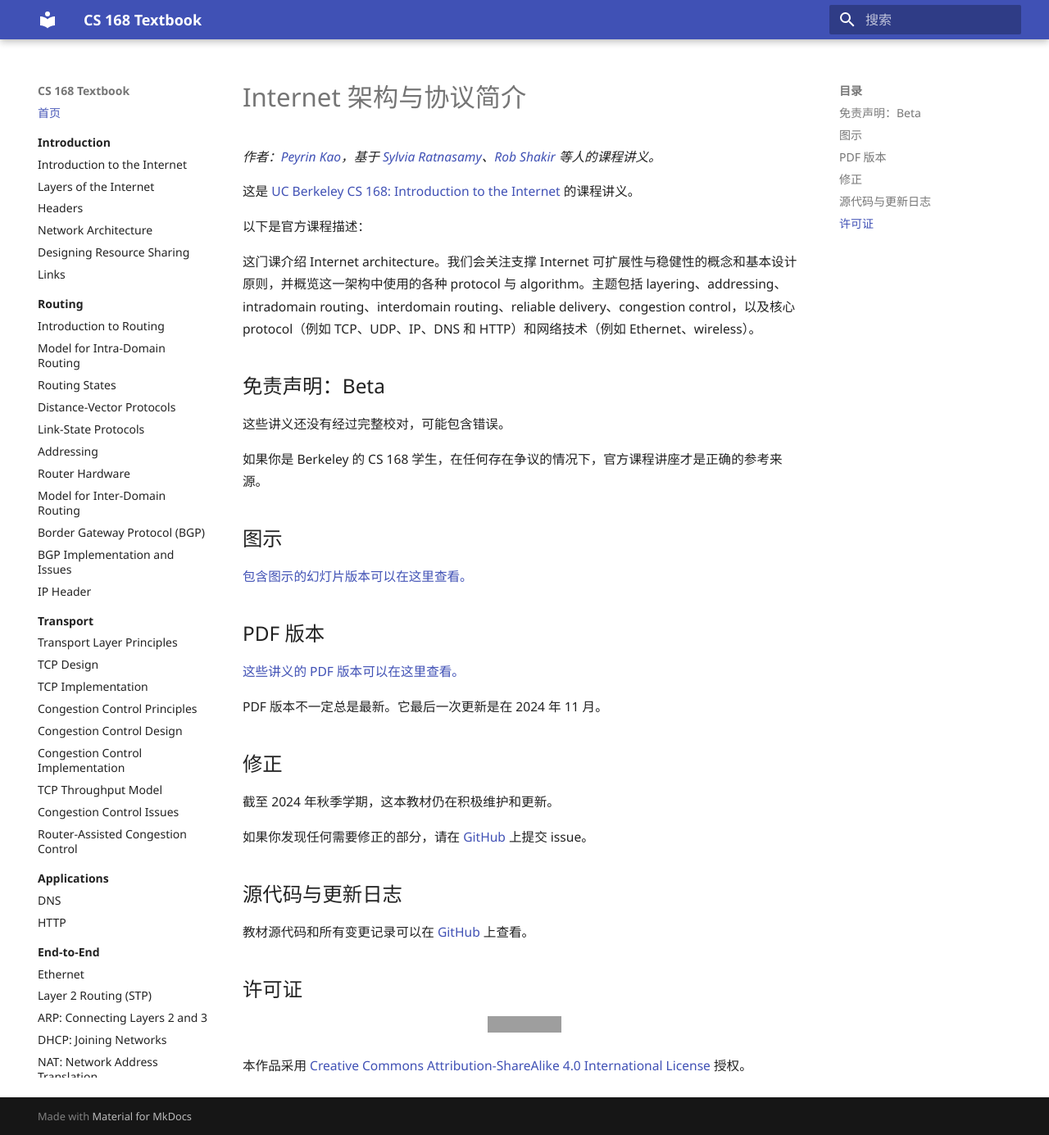
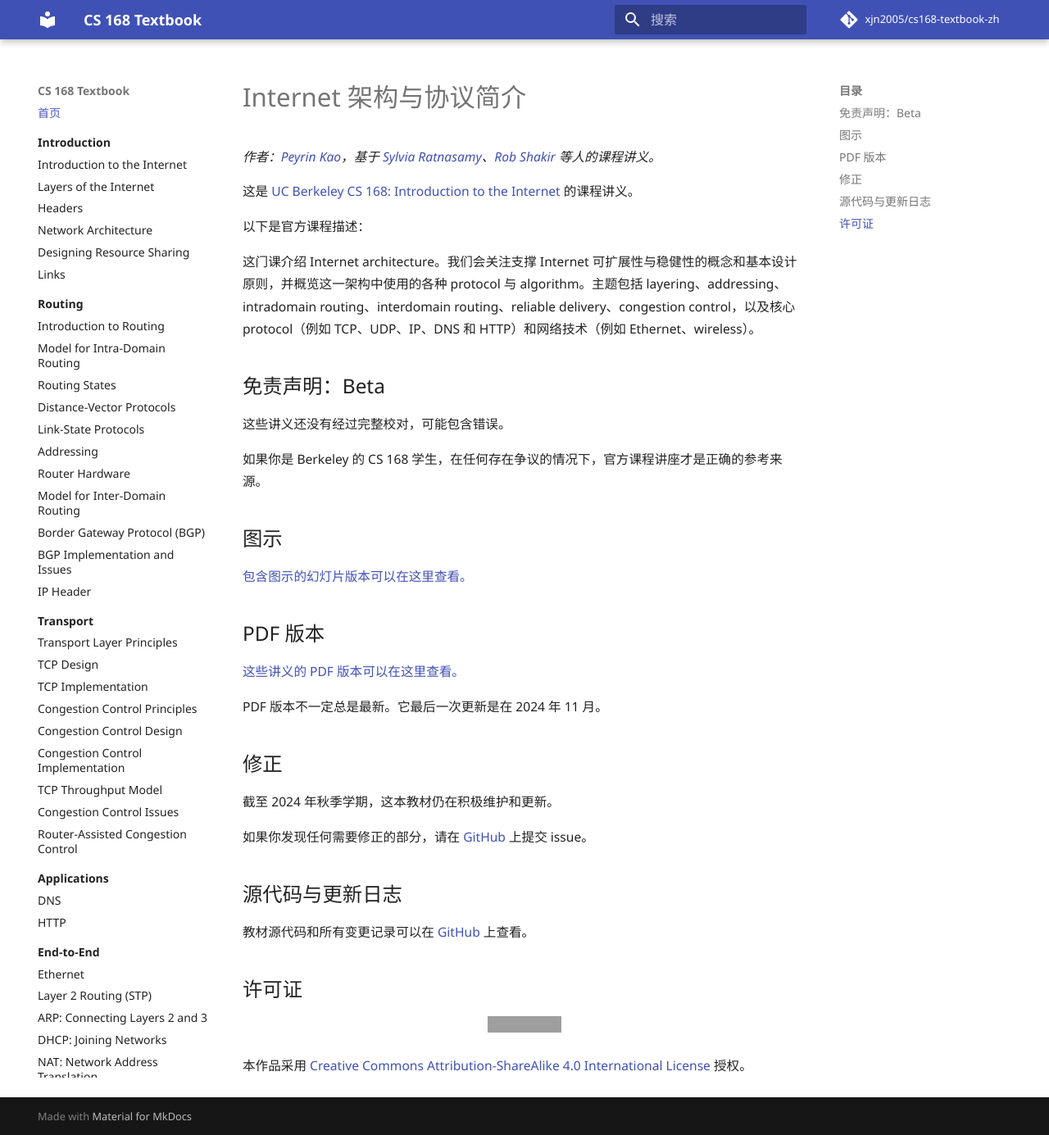
Before and after one commit to xjn2005/cs168-textbook-zh, an MkDocs documentation site: the page built from docs/index.md, in a window 1280 px wide and 1385 px high. Shown: the whole window at 82% size. Built offline with MkDocs 1.6.1 and Material for MkDocs 9.7.7, drawn with Linux system fonts in a browser that asks for light colours; comment, search, counter and statistics services are not loaded; grey boxes are pictures that could not be loaded.

Commit message:
Update mkdocs.yml

```diff
--- a/mkdocs.yml
+++ b/mkdocs.yml
@@ -1,5 +1,7 @@
 site_name: CS 168 Textbook
 site_url: ""
+repo_url: https://github.com/xjn2005/cs168-textbook-zh
+repo_name: xjn2005/cs168-textbook-zh
 docs_dir: docs
 site_dir: site
 use_directory_urls: false
```
